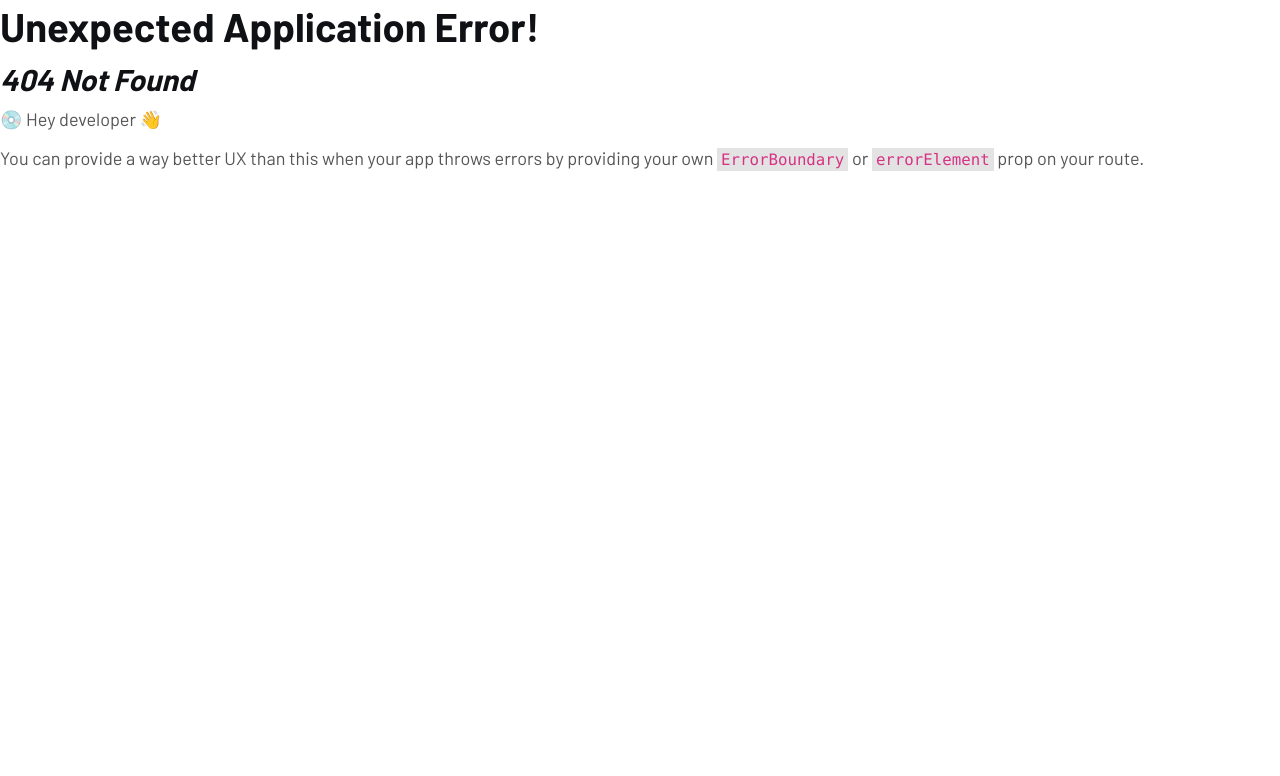
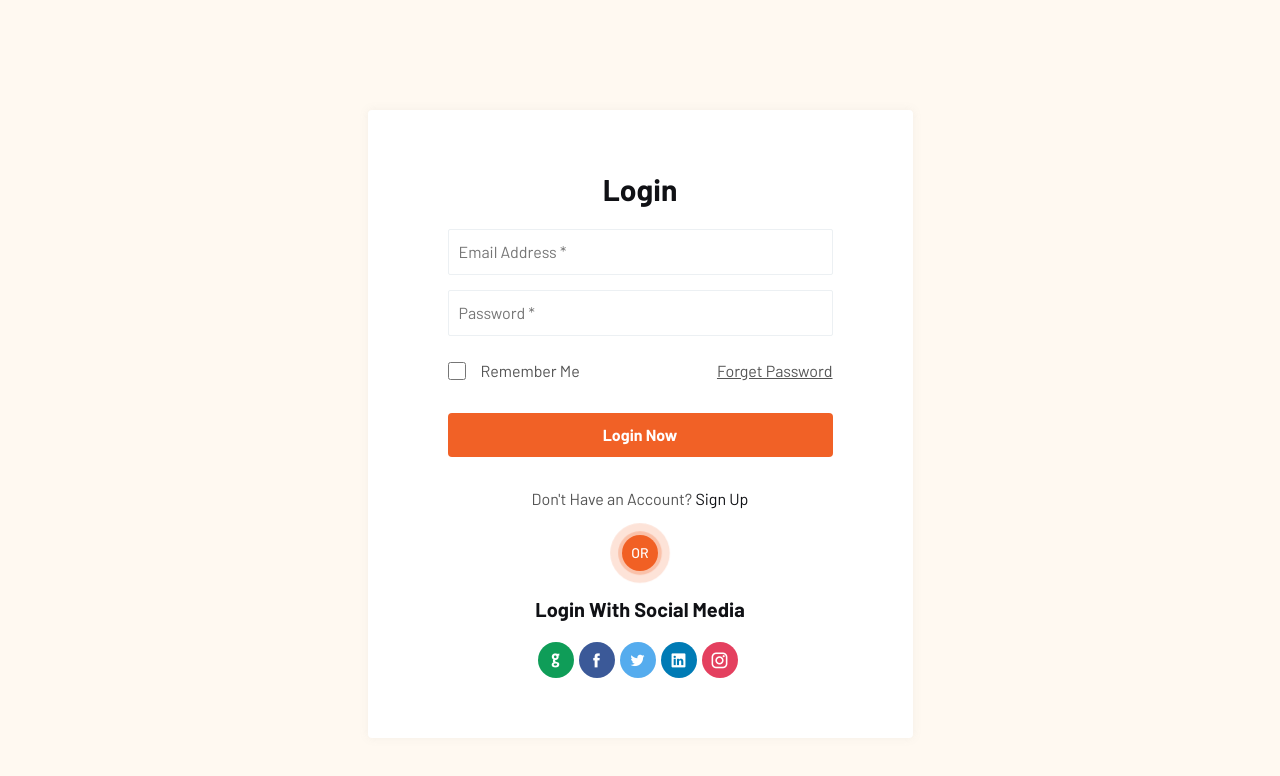
Before and after one commit to alamincse2003/QuickMart, a React (Vite) app: page /login in a window 1280 px wide. Before the commit this address had no page. Shown: the top 776 px of the page. Built offline with nearby package versions, Linux system fonts and the light colour scheme; no server answers.

Commit message:
login page done

```diff
--- /dev/null
+++ b/src/PrivateRoute/PrivateRoute.jsx
@@ -0,0 +1,26 @@
+import React, { useContext } from "react";
+import { AuthContext } from "../contexts/AuthProvider";
+import { Navigate, useLocation } from "react-router-dom";
+
+const PrivateRoute = ({ children }) => {
+  const { user, loading } = useContext(AuthContext);
+  const location = useLocation();
+
+  if (loading) {
+    return (
+      <div className="loading-spinner">
+        <p>Loading...</p>
+      </div>
+    );
+  }
+
+  if (user) {
+    return children;
+  }
+
+  return <Navigate to="/login" state={{ from: location }} replace />;
+};
+
+
+
+export default PrivateRoute;
--- /dev/null
+++ b/src/components/Login.jsx
@@ -0,0 +1,133 @@
+import React, { useContext, useState } from "react";
+import { AuthContext } from "../contexts/AuthProvider";
+import { Link, useLocation, useNavigate } from "react-router-dom";
+
+const title = "Login";
+const socialTitle = "Login with Social Media";
+const btnText = "Login Now";
+
+const socialList = [
+  { iconName: "icofont-facebook", siteLink: "#", className: "facebook" },
+  { iconName: "icofont-twitter", siteLink: "#", className: "twitter" },
+  { iconName: "icofont-linkedin", siteLink: "#", className: "linkedin" },
+  { iconName: "icofont-instagram", siteLink: "#", className: "instagram" },
+  { iconName: "icofont-pinterest", siteLink: "#", className: "pinterest" },
+];
+const Login = () => {
+  const [errorMessage, setErrorMessage] = useState("");
+  const { signUpWithGmail, login } = useContext(AuthContext);
+  const location = useLocation();
+  const navigate = useNavigate();
+
+  const from = location.state?.pathname || "/";
+
+  const handleLogin = (e) => {
+    e.preventDefault();
+    const form = e.target;
+    // console.log(form);
+    const email = form.email.value;
+    const password = form.password.value;
+    // console.log(email, password);
+    login(email, password)
+      .then((result) => {
+        const user = result.user;
+        alert("Login successful");
+        navigate(from, {replace: true});
+      })
+      .catch((error) => {
+        const errorMessage = error.message;
+        setErrorMessage("Please provide valid email & password");
+      })
+  };
+
+  const handleRegister = () => {
+    signUpWithGmail()
+      .then((result) => {
+        const user = result.user;
+        navigate(from, { replace: true });
+      })
+      .catch((error) => {
+        const errorMessage = error.message;
+        setErrorMessage("Please provide valid email & password");
+      });
+  };
+  return (
+    <div>
+      <div className="login-section padding-tb section-bg">
+        <div className="container">
+          <div className="account-wrapper">
+            <h3 className="title">{title}</h3>
+            <form onSubmit={handleLogin} className="account-form">
+              <div className="form-group">
+                <input type="email" name="email" placeholder="Email Address *" required />
+              </div>
+              <div className="form-group">
+                <input type="password" name="password" placeholder="Password *" required />
+              </div>
+              {/* showing message  */}
+              <div>
+                {errorMessage && <div className="error-message text-danger mb-1">
+                  {errorMessage}
+                </div>}
+              </div>
+              <div className="form-group">
+                <div className="d-flex justify-content-between flex-wrap pt-sm-2">
+                  <div className="checkgroup">
+                    <input type="checkbox" id="remember" name="remember" />
+                    <label htmlFor="remember">Remember Me</label>
+                  </div>
+                  <Link to="forgetpass">Forget Password</Link>
+                </div>
+              </div>
+              <div className="form-group">
+                <button type="submit" className="d-block lab-btn">
+                  <span>{btnText}</span>
+                </button>
+              </div>
+            </form>
+            {/* account bottom */}
+            <div className="account-bottom">
+              <span className="d-block cate pt-10">
+                Don&apos;t Have an Account? <Link to="/sign-up">Sign Up</Link>
+              </span>
+              <span className="or">
+                <span>or</span>
+              </span>
+              {/* social login  */}
+              <h5 className="title">{socialTitle}</h5>
+              <ul className="lab-ul social-icons justify-content-center">
+                <li>
+                  <button className="github" onClick={handleRegister}>
+                    <i className="icofont-github"></i>
+                  </button>
+                </li>
+                <li>
+                  <a href="/" className="facebook">
+                    <i className="icofont-facebook"></i>
+                  </a>
+                </li>
+                <li>
+                  <a href="/" className="twitter">
+                    <i className="icofont-twitter"></i>
+                  </a>
+                </li>
+                <li>
+                  <a href="/" className="linkedin">
+                    <i className="icofont-linkedin"></i>
+                  </a>
+                </li>
+                <li>
+                  <a href="/" className="instagram">
+                    <i className="icofont-instagram"></i>
+                  </a>
+                </li>
+              </ul>
+            </div>
+          </div>
+        </div>
+      </div>
+    </div>
+  );
+};
+
+export default Login;
--- /dev/null
+++ b/src/contexts/AuthProvider.jsx
@@ -0,0 +1,64 @@
+import React, { createContext, useEffect, useState } from "react";
+import app from "../../src/firebase/firebase.config";
+import {
+  createUserWithEmailAndPassword,
+  getAuth,
+  GoogleAuthProvider,
+  onAuthStateChanged,
+  signInWithEmailAndPassword,
+  signInWithPopup,
+  signOut,
+} from "firebase/auth";
+
+export const AuthContext = createContext();
+const auth = getAuth(app);
+const googleProvider = new GoogleAuthProvider();
+const AuthProvider = ({ children }) => {
+  const [user, setUser] = useState(null);
+  const [loading, setLoading] = useState(true);
+
+  // create user
+  const createUser = (email, password) => {
+    setLoading(true);
+    return createUserWithEmailAndPassword(auth, email, password);
+  };
+  // create user using gmail
+  const signUpWithGmail = () => {
+    setLoading(true);
+    return signInWithPopup(auth, googleProvider);
+  };
+  // login
+  const login = (email, password) => {
+    setLoading(true);
+    return signInWithEmailAndPassword(auth, email, password);
+  };
+
+  // logout function
+  const logOut = () => {
+    return signOut(auth);
+  };
+
+  useEffect(() => {
+    const unsubscribe = onAuthStateChanged(auth, (currentuser) => {
+      setUser(currentuser);
+      setLoading(false);
+    });
+    return () => {
+      unsubscribe();
+    };
+  }, []);
+
+  const authInfo = {
+    user,
+    loading,
+    createUser,
+    signUpWithGmail,
+    login,
+    logOut,
+  };
+  return (
+    <AuthContext.Provider value={authInfo}>{children}</AuthContext.Provider>
+  );
+};
+
+export default AuthProvider;
--- a/src/main.jsx
+++ b/src/main.jsx
@@ -21,6 +21,9 @@
 import SingleProduct from "./pages/Shop/SingleProduct.jsx";
 import CartPage from "./pages/Shop/CartPage.jsx";
 import Contact from "./pages/Contact/Contact.jsx";
+import AuthProvider from "./contexts/AuthProvider.jsx";
+import PrivateRoute from "./PrivateRoute/PrivateRoute.jsx";
+import Login from "./components/Login.jsx";
 
 const router = createBrowserRouter([
   {
@@ -37,15 +40,19 @@
       },
       {
         path: "/shop/:id",
-        element: <SingleProduct></SingleProduct>
+        element: <SingleProduct></SingleProduct>,
       },
       {
         path: "/cart-page",
-        element: <CartPage></CartPage>
+        element: (
+          <PrivateRoute>
+            <CartPage></CartPage>
+          </PrivateRoute>
+        ),
       },
       {
         path: "/contact",
-        element: <Contact></Contact>
+        element: <Contact></Contact>,
       },
       {
         path: "/blog",
@@ -53,9 +60,15 @@
       },
     ],
   },
+  {
+    path: "/login",
+    element: <Login></Login>,
+  },
 ]);
 createRoot(document.getElementById("root")).render(
   <StrictMode>
-    <RouterProvider router={router} />
+    <AuthProvider>
+      <RouterProvider router={router} />
+    </AuthProvider>
   </StrictMode>
 );
```
